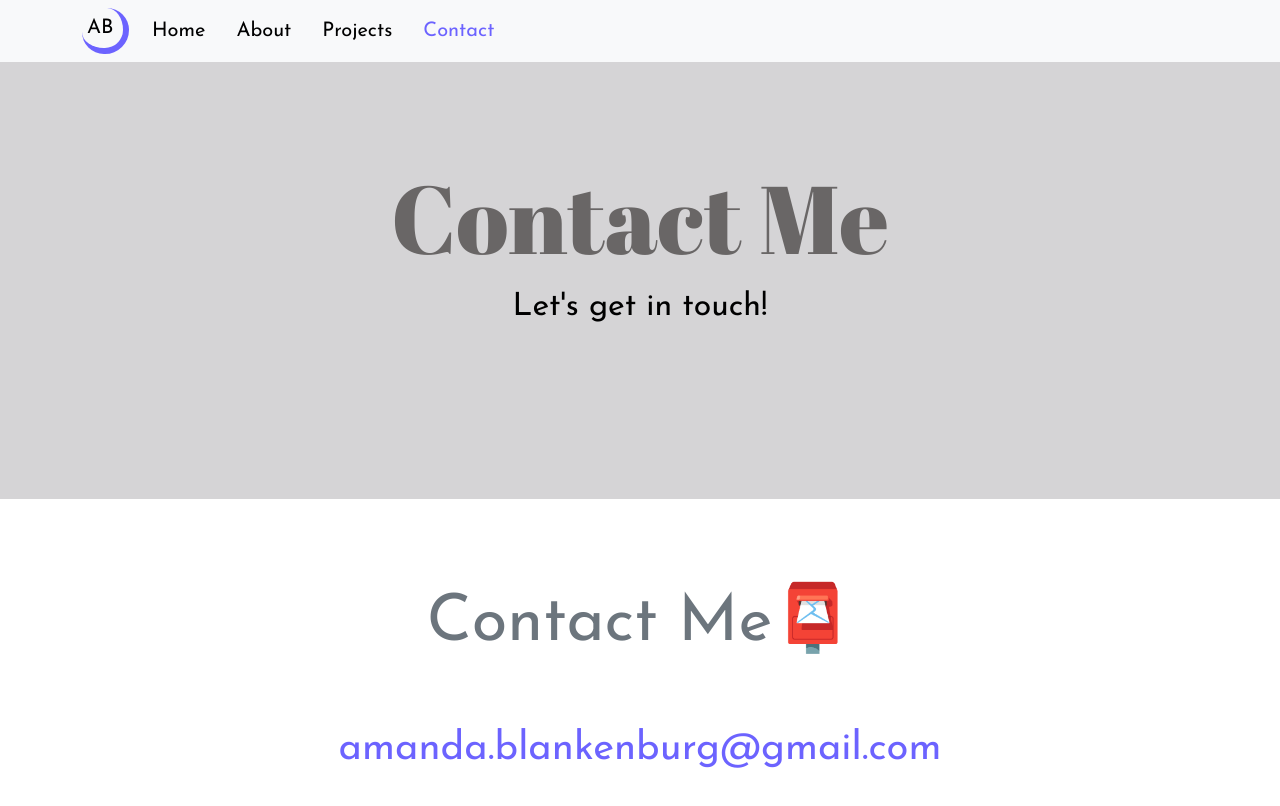
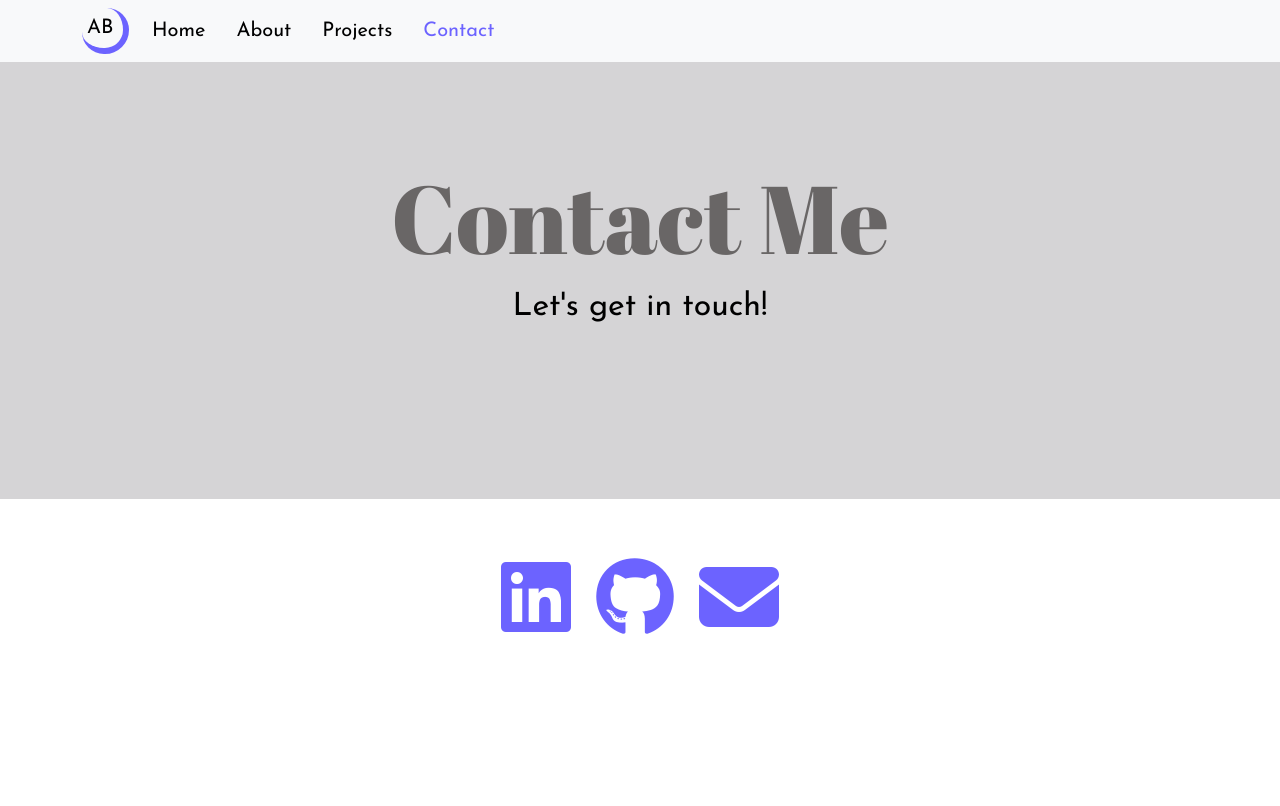
Before and after one commit to amandablank/SC-next-portfolio-v3, a website: page contact.html in a window 1280 px wide. Drawn offline with nearby package versions, Linux system fonts and the light colour scheme.

Commit message:
Updated the links and images

```diff
--- a/contact.html
+++ b/contact.html
@@ -66,7 +66,8 @@
                 href="about.html"
                 >About</a
               >
-              <li class="nav-item">
+            </li>
+            <li class="nav-item">
               <a
                 class="nav-link"
                 alt="Main page about Amanda Cristina Blankenburg, front-end developer based in Germany, Europe"
@@ -74,7 +75,6 @@
                 href="work.html"
                 >Projects</a
               >
-            </li>
             </li>
             <li class="nav-item">
               <a
@@ -105,16 +105,19 @@
         </div>
       </div>
     </div>
-    <div>
-      <p class="text-center text-muted about-title">Contact Me📮</p>
-      <div class="contact-link" id="contact">
-        <a
-          href="mailto:[email]"
-          alt="E-mail contact Amanda Cristina Blankenburg, front-end developer based in Germany, Europe"
-          class="email-link"
-          >amanda.blankenburg@gmail.com
-        </a>
-      </div>
+    <div class="social-media col-12 mt-5">
+      <a
+        href="https://www.linkedin.com/in/amanda-cristina-blankenburg-81b410213/"
+        target="_blank"
+      >
+        <i class="fa-brands fa-linkedin"></i>
+      </a>
+      <a href="https://github.com/amandablank" target="_blank">
+        <i class="fa-brands fa-github"></i>
+      </a>
+      <a href="mailto:amanda.blankenburg@gmail.com">
+        <i class="fa-solid fa-envelope"></i>
+      </a>
     </div>
   </body>
 </html>
--- a/styles/portfolio-v2.css
+++ b/styles/portfolio-v2.css
@@ -140,7 +140,9 @@ p {
   border-radius: 4px 30px 33px 30px;
 }
 
-.home-title {
+.main-title,
+.about-title,
+.main-title p {
   font-size: 65px;
   margin-top: 110px;
   margin-bottom: 100px;
@@ -187,12 +189,6 @@ p {
   margin-bottom: 100px;
 }
 
-.about-title {
-  font-size: 65px;
-  margin-top: 110px;
-  margin-bottom: 80px;
-}
-
 .contact-link a {
   padding-top: 10px;
   font-size: 40px;
@@ -203,3 +199,18 @@ p {
 .contact-link a:hover {
   text-decoration: underline;
 }
+
+.social-media {
+  font-size: 80px;
+  text-align: center;
+}
+
+.social-media a {
+  text-decoration: none;
+  color: var(--branding-color);
+}
+
+.social-media a:hover {
+  text-decoration: none;
+  color: var(--secondary-color);
+}
```
Also changed, not shown: index.html (+1 -1 lines), work.html (+3 -3 lines).
